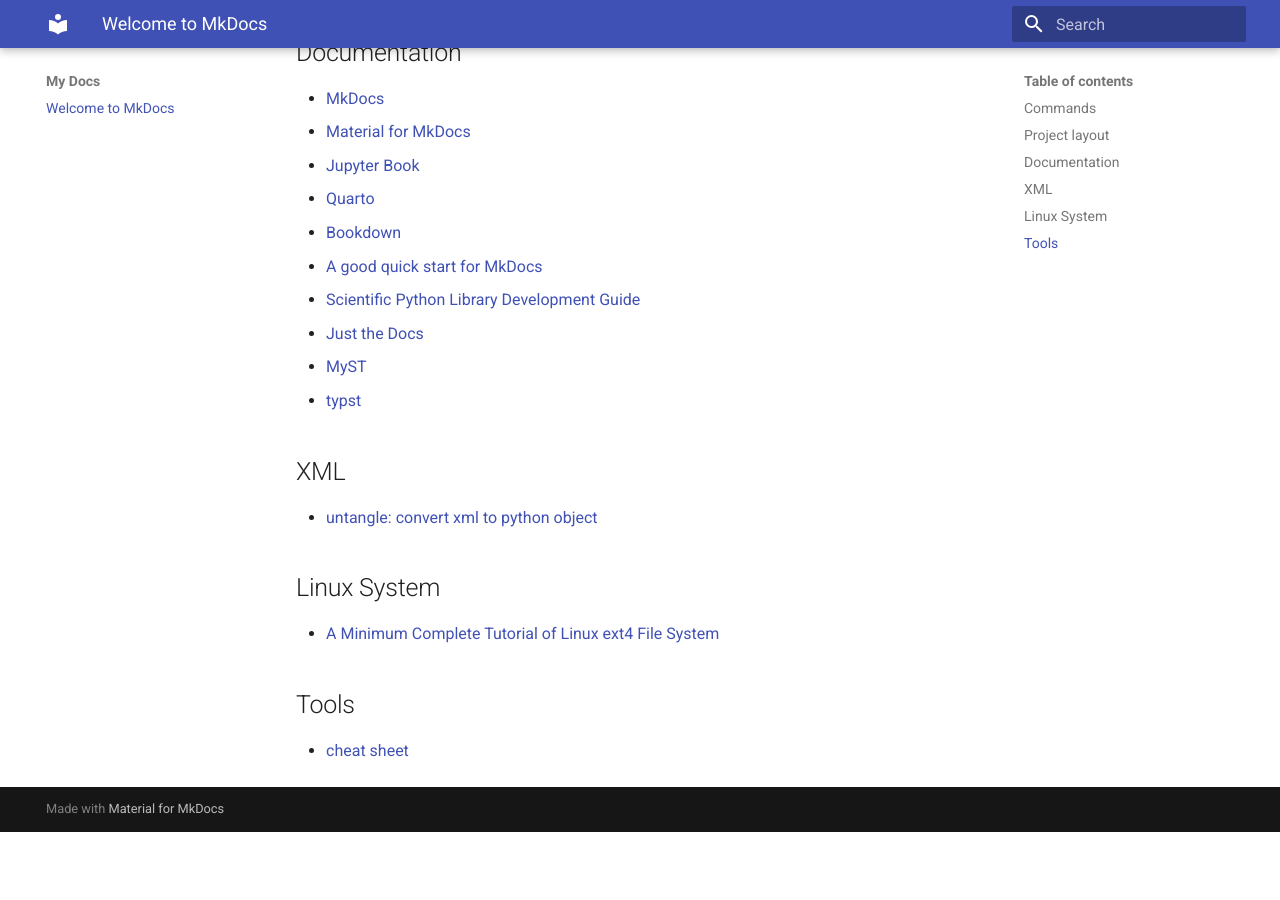
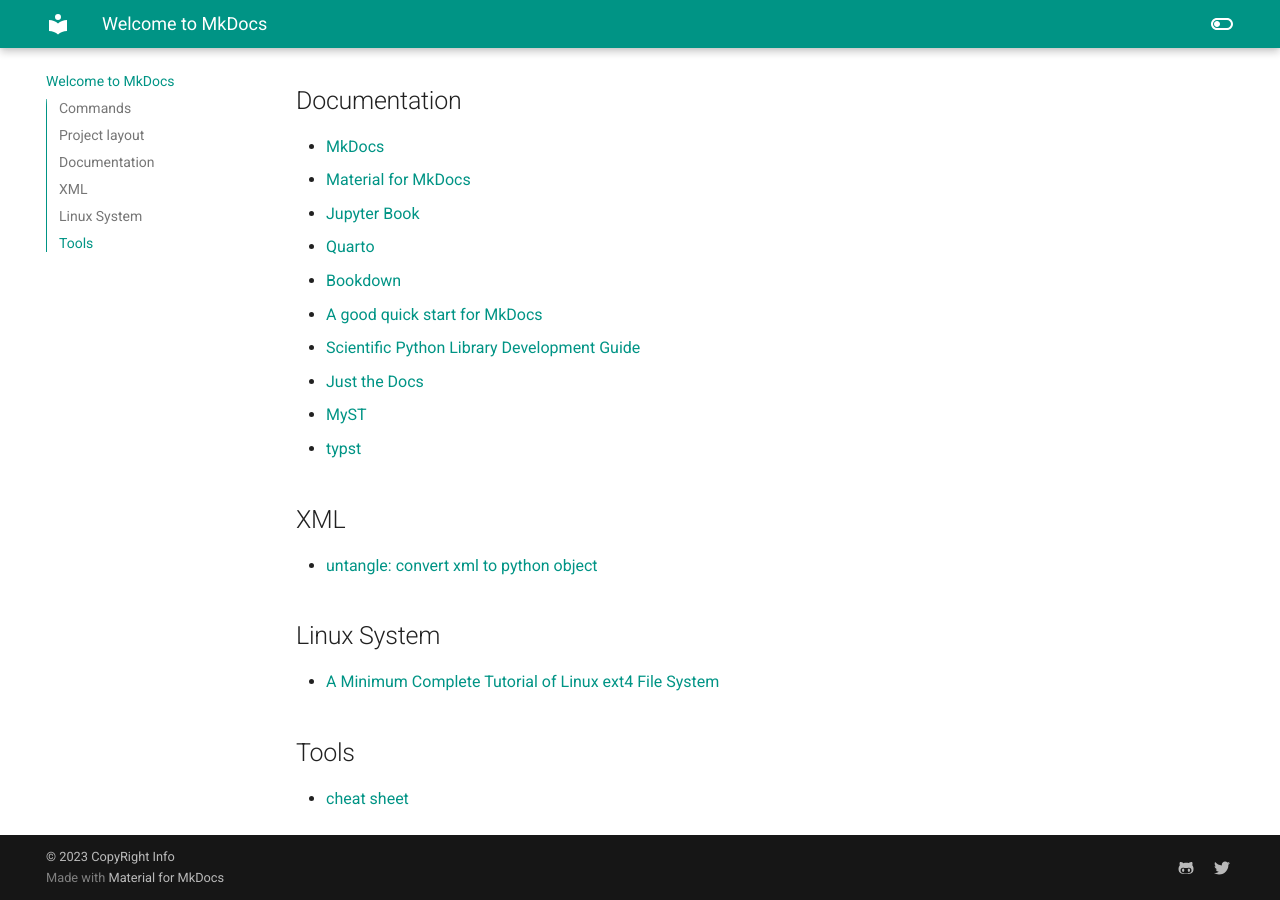
Before and after one commit to yytsui/notes, an MkDocs documentation site: the page built from docs/index.md, in a window 1280 px wide and 900 px high, scrolled down 616 px. Built offline with MkDocs 1.6.1 and Material for MkDocs 9.7.7, drawn with Linux system fonts in a browser that asks for light colours; before the commit the page ends 1448 px from its top, so only the background shows below that.

Commit message:
add more features

```diff
--- a/mkdocs.yml
+++ b/mkdocs.yml
@@ -1,2 +1,58 @@
 site_name: My Docs
-theme: material
+site_url: https://yytsui.github.io/notes/
+theme:
+  name: material
+  features:
+    - navigation.tabs
+    - navigation.sections
+    - toc.integrate
+    - navigation.top
+    - search.suggest
+    - search.highlight
+    - content.tabs.link
+    - content.code.annotation
+    - content.code.copy
+  language: en
+  palette:
+    - scheme: default
+      toggle:
+        icon: material/toggle-switch-off-outline
+        name: Switch to dark mode
+      primary: teal
+      accent: purple
+    - scheme: slate
+      toggle:
+        icon: material/toggle-switch
+        name: Switch to light mode
+      primary: teal
+      accent: lime
+
+plugins:
+  - social
+
+extra:
+  social:
+    - icon: fontawesome/brands/github-alt
+      link: https://github.com/yytsui
+    - icon: fontawesome/brands/twitter
+      link: https://twitter.com/yytsui
+
+markdown_extensions:
+  - pymdownx.highlight:
+      anchor_linenums: true
+  - pymdownx.inlinehilite
+  - pymdownx.snippets
+  - admonition
+  - pymdownx.arithmatex:
+      generic: true
+  - footnotes
+  - pymdownx.details
+  - pymdownx.superfences
+  - pymdownx.mark
+  - attr_list
+  - pymdownx.emoji:
+      emoji_index: !!python/name:materialx.emoji.twemoji
+      emoji_generator: !!python/name:materialx.emoji.to_svg
+
+copyright: |
+  &copy; 2023 <a href="https://github.com"  target="_blank" rel="noopener">CopyRight Info</a>
```
